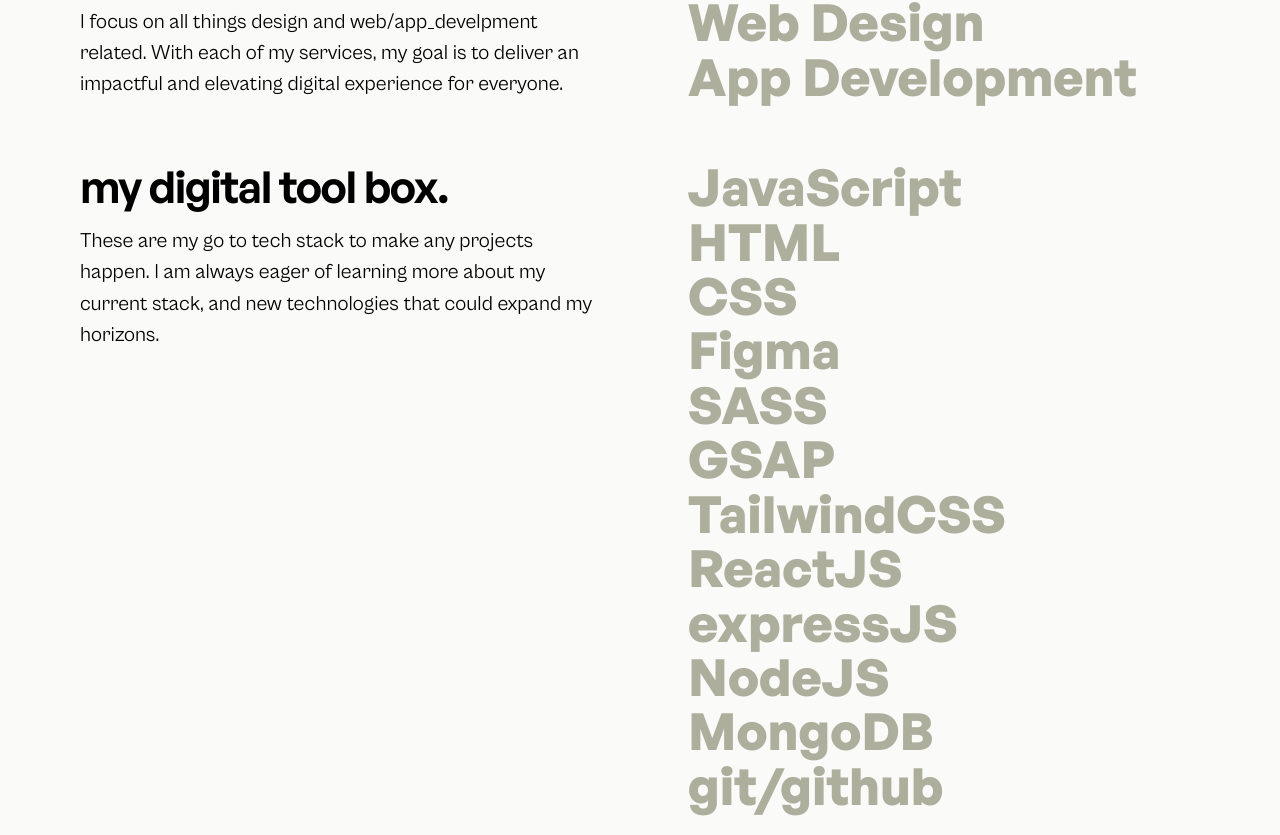
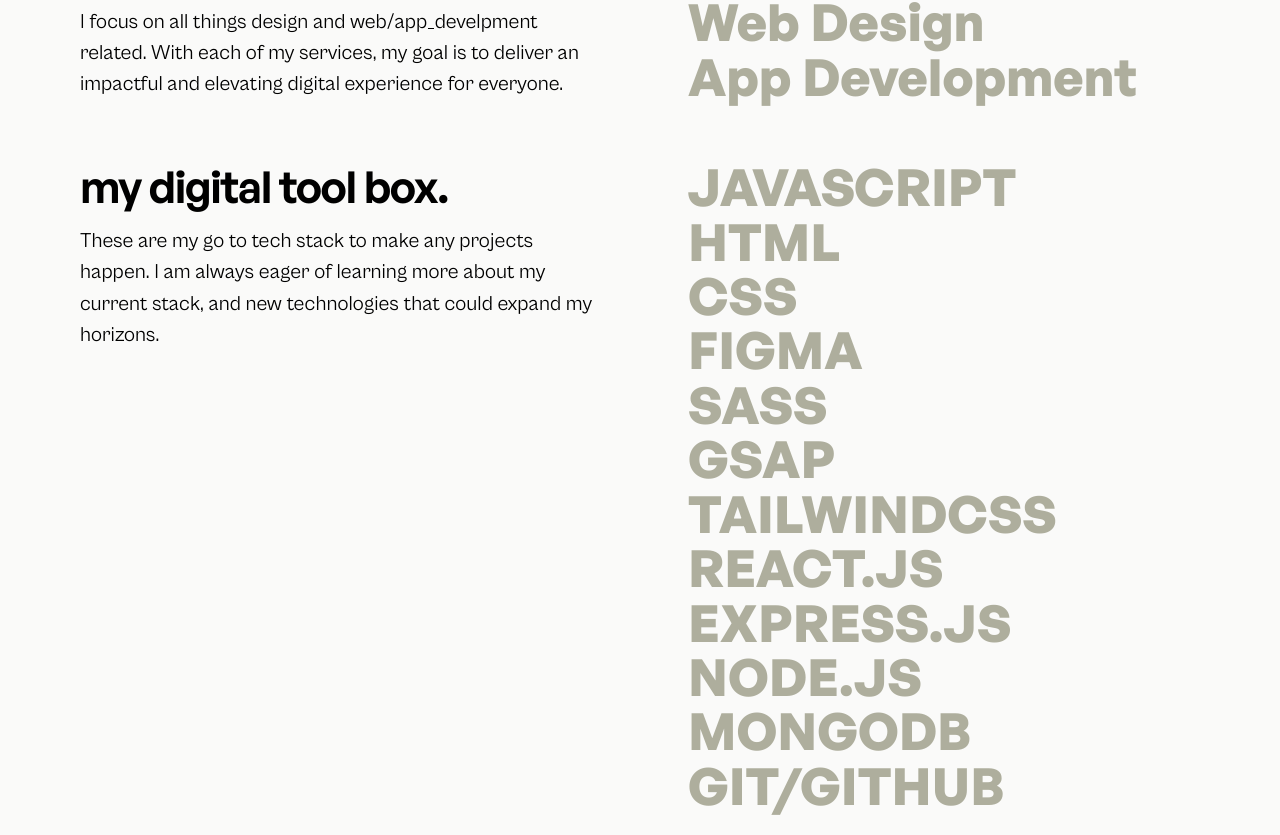
Before and after one commit to CodeWithUsman0/folio, a React (Vite) app: page / in a window 1280 px wide. Shown: the part 2925-3760 px from the top of the page. Built offline with nearby package versions, Linux system fonts and the light colour scheme.

Commit message:
Update Services.jsx

```diff
--- a/src/components/homepage/Services.jsx
+++ b/src/components/homepage/Services.jsx
@@ -9,18 +9,18 @@ export default function Services() {
   ];
 
   const toolBoxItems = [
-    "JavaScript",
+    "JAVASCRIPT",
     "HTML",
     "CSS",
-    "Figma",
+    "FIGMA",
     "SASS",
     "GSAP",
-    "TailwindCSS",
-    "ReactJS",
-    "expressJS",
-    "NodeJS",
-    "MongoDB",
-    "git/github",
+    "TAILWINDCSS",
+    "REACT.JS",
+    "EXPRESS.JS",
+    "NODE.JS",
+    "MONGODB",
+    "GIT/GITHUB",
   ];
 
   return (
```
